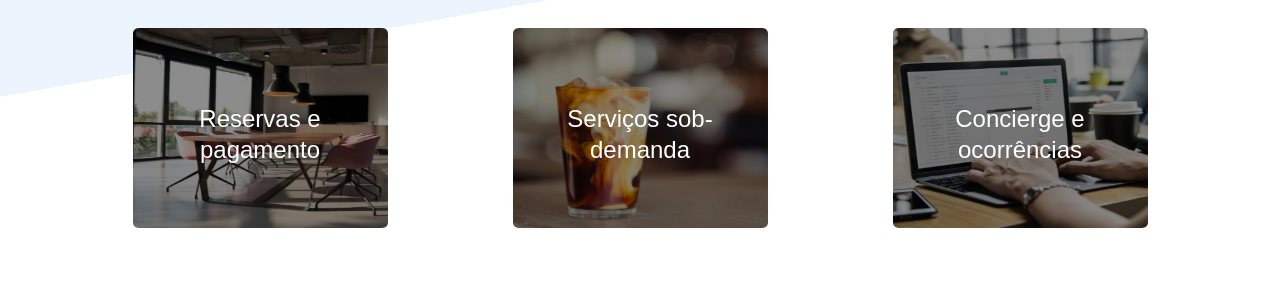
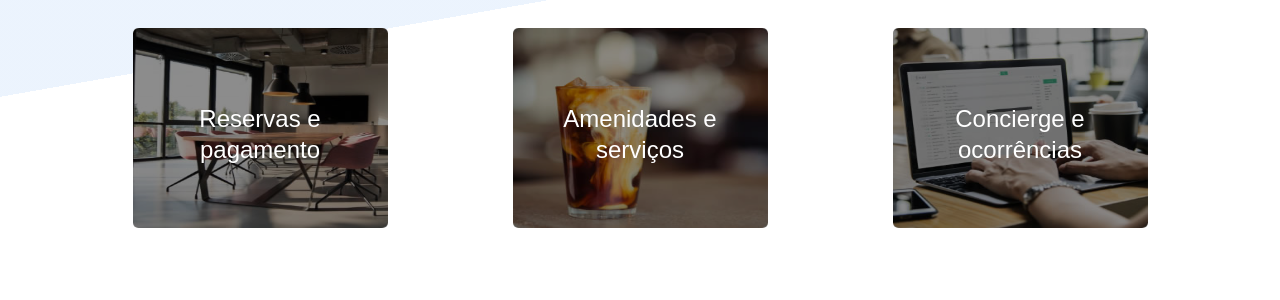
Before and after one commit to lobby-tech/lobby.tech, a Jekyll site: the page built from index.html, in a window 1280 px wide and 900 px high, scrolled down 2745 px. Shown: the part 155-455 px from the top of the window. Built offline with Jekyll 4.4.1, drawn with Linux system fonts in a browser that asks for light colours.

Commit message:
Updated copy

```diff
--- a/index.html
+++ b/index.html
@@ -129,7 +129,7 @@ layout: default
         </div>
         <div class="col-8 col-sm-6 col-md-4 col-lg-3 my-3 mx-1 feature-container">
           <img src="/assets/images/square-feature2.jpg" class="feature-image">
-          <p class="feature-title font--lg font--white px-5 font-title">Serviços sob-demanda</p>
+          <p class="feature-title font--lg font--white px-5 font-title">Amenidades e serviços</p>
         </div>
         <div class="col-8 col-sm-6 col-md-4 col-lg-3 my-3 mx-1 feature-container">
           <img src="/assets/images/square-feature5.jpg" class="feature-image">
```
